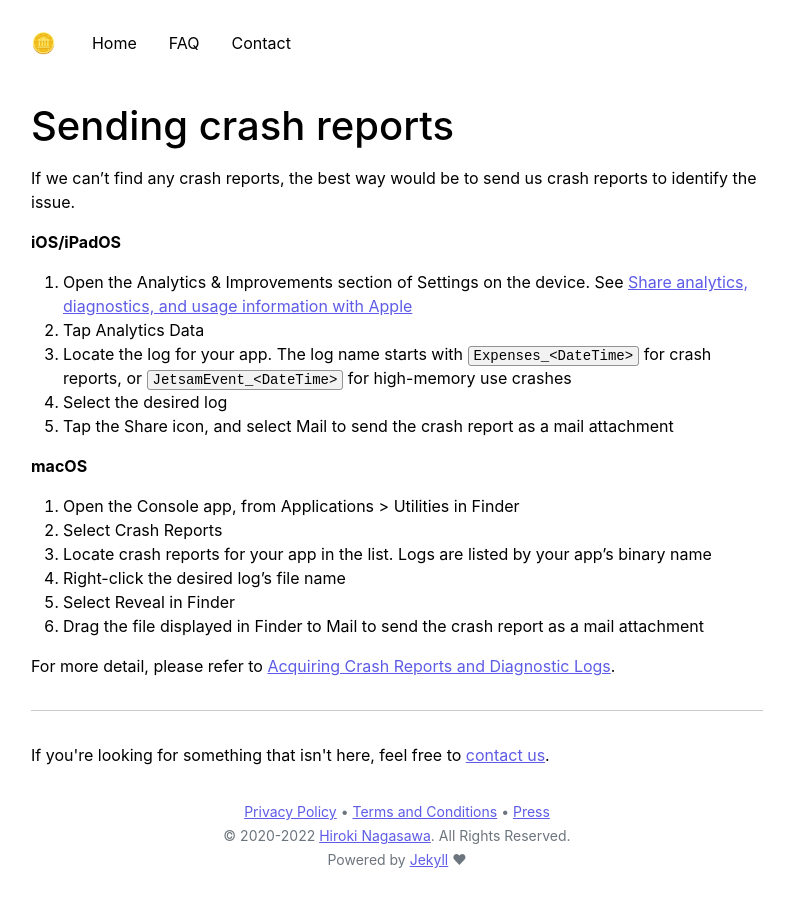
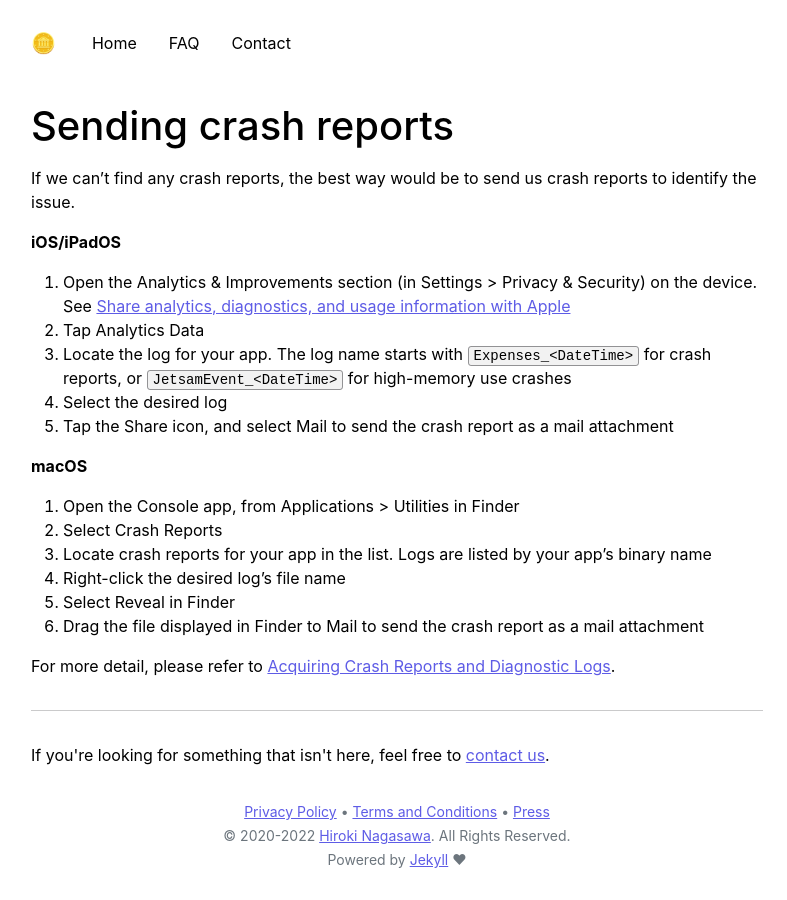
Before and after one commit to bluecometlabs/getexpenses.app, a Jekyll site: the page built from pages/faq/sending-crash-reports.md, in a window 1280 px wide. Shown: the whole page, without its empty margins (243-1030 px from the left). Built offline with Jekyll 4.4.1, drawn with Linux system fonts in a browser that asks for light colours.

Commit message:
Update doc

```diff
--- a/pages/faq/sending-crash-reports.md
+++ b/pages/faq/sending-crash-reports.md
@@ -10,7 +10,7 @@ If we can't find any crash reports, the best way would be to send us crash repor
 
 **iOS/iPadOS**
 
-1. Open the Analytics & Improvements section of Settings on the device. See [Share analytics, diagnostics, and usage information with Apple](https://support.apple.com/en-us/HT202100)
+1. Open the Analytics & Improvements section (in Settings > Privacy & Security) on the device. See [Share analytics, diagnostics, and usage information with Apple](https://support.apple.com/en-us/HT202100)
 2. Tap Analytics Data
 3. Locate the log for your app. The log name starts with `Expenses_<DateTime>` for crash reports, or `JetsamEvent_<DateTime>` for high-memory use crashes
 4. Select the desired log
```
